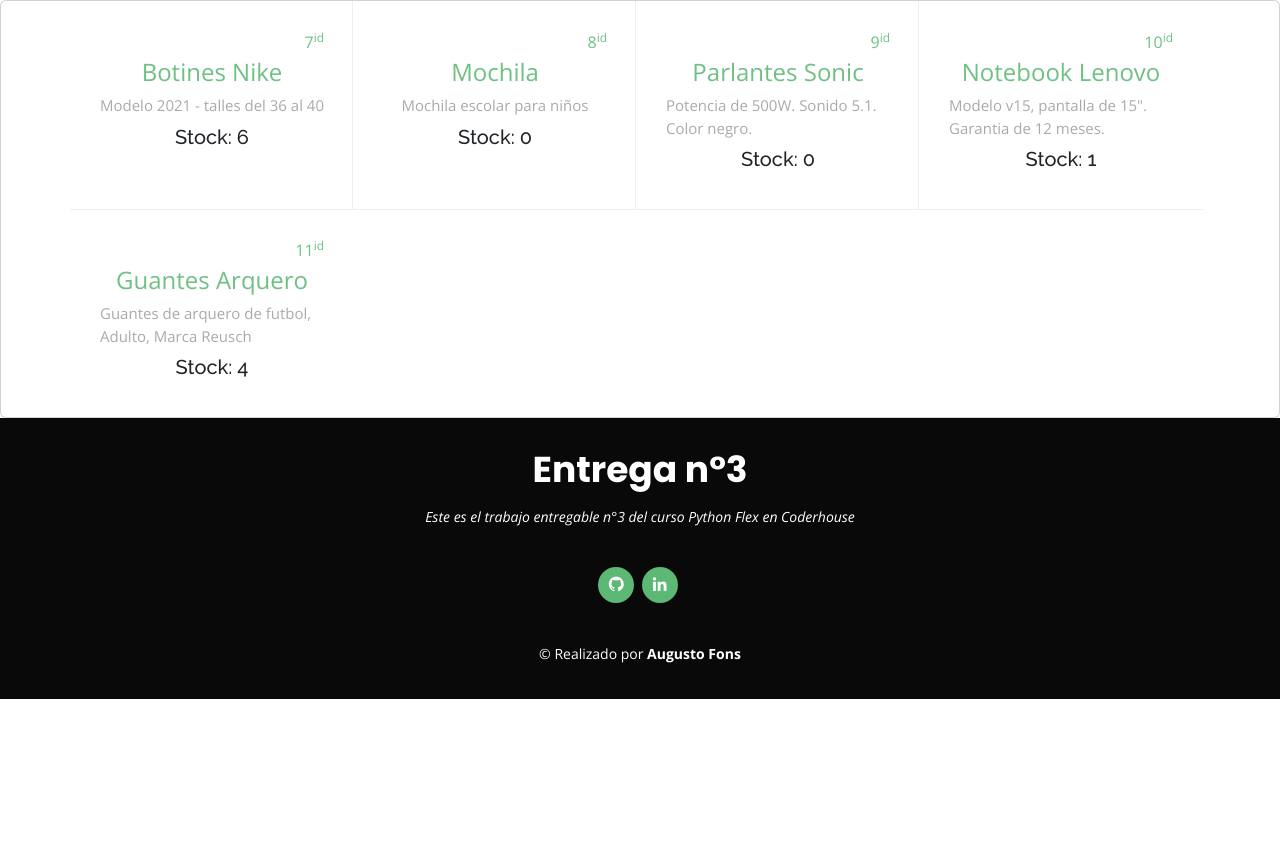
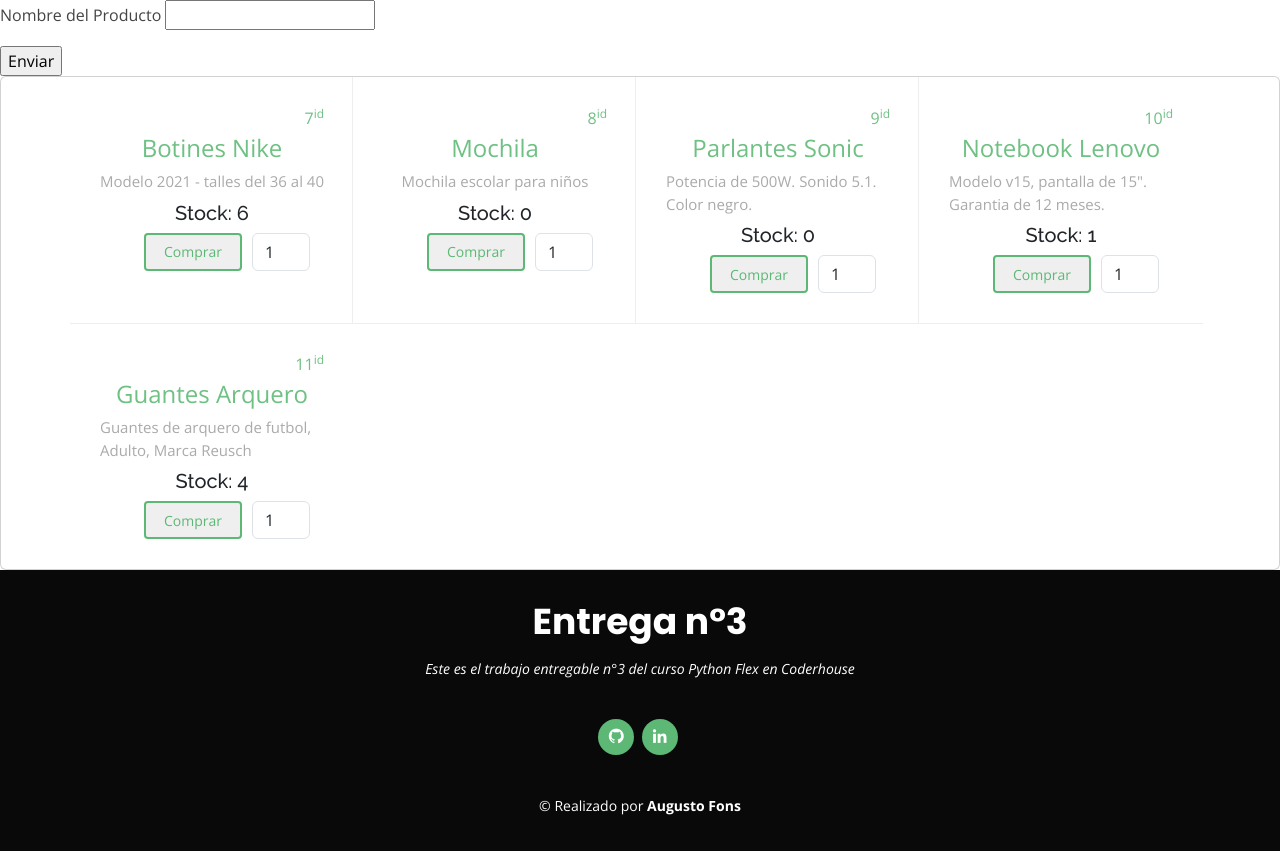
Before and after one commit to AugustoFons/entrega-3-django, a Django app: page / in a window 1280 px wide. Shown: the part 70-921 px from the top of the page. Before the commit the page ends 769 px from the top, so only its background shows below. Run offline with Django 4.2, Linux system fonts and the light colour scheme; data comes from the database, SQL or seed files in the repository; both versions use the stored data as it was after the commit; some libraries are stand-ins or nearby versions.

Commit message:
buscador + contador de stock

```diff
--- a/Entrega3/urls.py
+++ b/Entrega3/urls.py
@@ -16,14 +16,16 @@
 """
 from django.contrib import admin
 from django.urls import path
-from Entrega3.views import home
+from Entrega3.views import home, busqueda, realizar_compra
 from django.urls import path, include
 
 
 urlpatterns = [
     path('admin/', admin.site.urls),
     path('', home, name="home"),
+    path('busqueda/', busqueda, name="busqueda"),
+    path('realizar_compra/', realizar_compra, name='realizar_compra'),
     path('productos/', include('productos.urls')),
-    path('', include('ventas.urls')),
+    path('', include('ventas.urls'))
 
 ]
--- a/Entrega3/views.py
+++ b/Entrega3/views.py
@@ -1,7 +1,9 @@
 from django.http import HttpResponse
 from django.template import loader
-from django.shortcuts import render
+from django.shortcuts import render, redirect
 from productos.models import Producto
+from django.db.models import Q
+from django.http import JsonResponse
 
 #obtener productos
 def home(request):
@@ -9,3 +11,26 @@
     productos = Producto.objects.all()
 
     return render(request, 'index.html', {'productos': productos})
+
+def busqueda(request):
+    if request.method == "POST":
+        data = request.POST.get("nombre", "").lower()  # Obtener el dato y convertirlo a minúsculas
+
+        lista_busq= Producto.objects.filter(Q(nombre__icontains=data))
+        return render(request, 'index.html', {'lista': lista_busq})
+
+    return render(request, 'index.html')
+
+def realizar_compra(request):
+    if request.method == 'POST':
+        producto_id = request.POST.get('producto_id')
+        cantidad = int(request.POST.get('cantidad'))
+        # Lógica para encontrar el producto y actualizar el stock
+        producto = Producto.objects.get(id=producto_id)
+        if producto.stock >= cantidad:
+            producto.stock -= cantidad
+            producto.save()
+
+            return render(request, 'realizar_compra.html')
+        else:
+            return JsonResponse({'mensaje': 'No hay suficiente stock'}, status=400)
--- a/templates/index.html
+++ b/templates/index.html
@@ -2,23 +2,62 @@
 {% load static %}
 
 {% block contenido %}
+<form action="/busqueda/" method="post">
+    {% csrf_token %}
+    <p>Nombre del Producto <input type="text" name="nombre"></p>
+    <input type="submit" value="Enviar">
+</form>
 
 <section id="card" class="card">
     <div class="container">
-
         <div class="row no-gutters">
+                <!-- lista general -->
+                {% if not '/busqueda' in request.path %}
                     {% for producto in productos %}
                     <div class="col-lg-3 col-md-5 content-item" style="display: flex; flex-direction: column; align-items: center;">
                         <span style="margin-left: auto; font-size: medium;">{{ producto.id }}<sup>id</sup></span>
                         <span style="margin: 0 auto;">{{ producto.nombre }}</span>
                         <p style="margin-top: 4px; margin-bottom: 8px;">{{ producto.descripcion }}</p>
                         <h5>Stock: {{ producto.stock }}</h5>
+                        <div class="navbar">
+                            <form method="post" action="/realizar_compra/" style="display: flex; gap: 10px;">
+                                {% csrf_token %}
+                                        <input class="getstarted scrollto" type="submit" value="Comprar">
+                                        <input type="number" class="form-control" style="width: 58px;" min="1" value="1" name="cantidad"">
+                                        <input type="hidden" name="producto_id" value="{{ producto.id }}">
+                            </form>
+                        </div>
                     </div>
                     {% empty %}
                         <div class="col-lg-3 col-md-5 content-item" style="display: flex; flex-direction: column; align-items: center;">
                             <p style="margin-top: 4px; margin-bottom: 8px;">No hay productos</p>
                         </div>
                     {% endfor %}
+                {% endif %}
+
+                <!-- lista busqueda -->
+                {% if '/busqueda' in request.path %}
+                    {% for busqueda in lista %}
+                    <div class="col-lg-3 col-md-5 content-item" style="display: flex; flex-direction: column; align-items: center;">
+                        <span style="margin-left: auto; font-size: medium;">{{ busqueda.id }}<sup>id</sup></span>
+                        <span style="margin: 0 auto;">{{ busqueda.nombre }}</span>
+                        <p style="margin-top: 4px; margin-bottom: 8px;">{{ busqueda.descripcion }}</p>
+                        <h5>Stock: {{ busqueda.stock }}</h5>
+                        <div class="navbar">
+                            <form method="post" action="/realizar_compra/" style="display: flex; gap: 10px;">
+                                {% csrf_token %}
+                                        <input class="getstarted scrollto" type="submit" value="Comprar">
+                                        <input type="number" class="form-control" style="width: 58px;" min="1" value="1" name="cantidad"">
+                                        <input type="hidden" name="producto_id" value="{{ busqueda.id }}">
+                            </form>
+                        </div>
+                    </div>
+                    {% empty %}
+                    <div class="col-lg-3 col-md-5 content-item" style="display: flex; flex-direction: column; align-items: center;">
+                        <p style="margin-top: 4px; margin-bottom: 8px;">No hay productos</p>
+                    </div>
+                    {% endfor %}
+                {% endif %}
         </div>
     </div>
 </section
```
Also changed, not shown: templates/realizar_compra.html (added, +13 -0 lines), db.sqlite3, productos/views.py (line endings or trailing spaces). Lines whose indentation alone changed are shown as unchanged.
